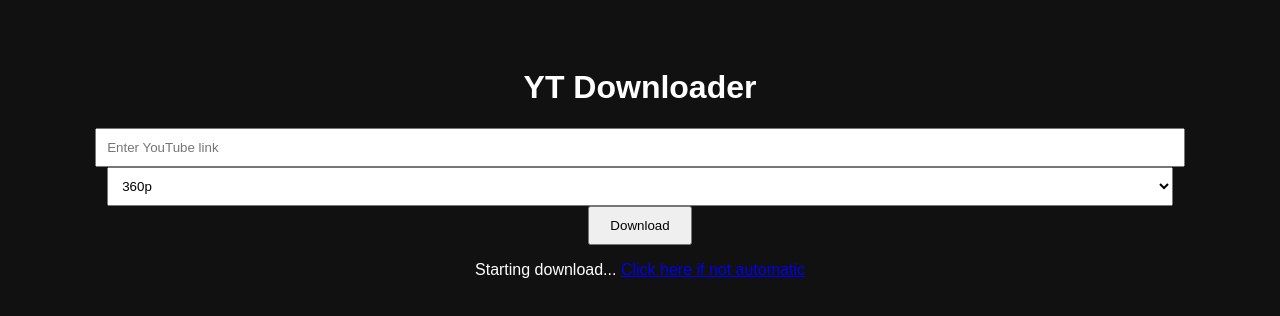
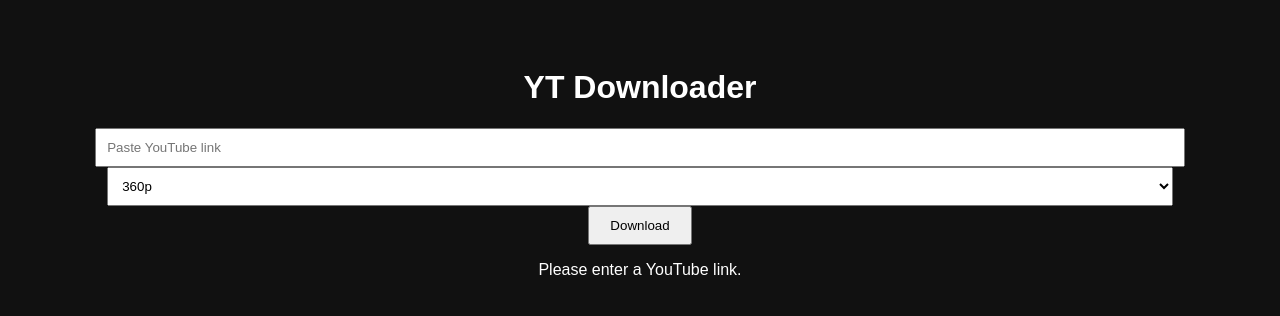
Before and after one commit to reelclick/yt-downloader, a plain HTML site: page index.html in a window 1280 px wide. Both pictures are taken after a click on the button "Download". Drawn offline with Linux system fonts and the light colour scheme.

Commit message:
Update index.html

```diff
--- a/index.html
+++ b/index.html
@@ -1,16 +1,19 @@
 <!DOCTYPE html>
 <html>
 <head>
-  <title>Free YouTube Downloader</title>
+  <title>YT Downloader</title>
 </head>
 <body style="background:#111; color:white; text-align:center; padding:40px; font-family:sans-serif;">
   <h1>YT Downloader</h1>
-  <input id="ytUrl" type="text" placeholder="Enter YouTube link" style="width:90%; padding:10px;"><br>
+
+  <input id="ytUrl" type="text" placeholder="Paste YouTube link" style="width:90%; padding:10px;"><br>
+
   <select id="quality" style="padding:10px; width:90%;">
     <option value="18">360p</option>
     <option value="22">720p</option>
     <option value="137">1080p</option>
   </select><br>
+
   <button onclick="download()" style="padding:10px 20px;">Download</button>
   <p id="msg"></p>
 
@@ -18,7 +21,16 @@
     function download() {
       const url = document.getElementById("ytUrl").value.trim();
       const quality = document.getElementById("quality").value;
-      const api = `/api/download?url=${encodeURIComponent(url)}&quality=${quality}`;
+
+      // ⬇️ Replace with your own Replit backend URL if you remix it
+      const replitAPI = "https://yt-downloader-free.codebypulse.repl.co";
+
+      if (!url) {
+        document.getElementById("msg").innerText = "Please enter a YouTube link.";
+        return;
+      }
+
+      const api = `${replitAPI}/download?url=${encodeURIComponent(url)}&quality=${quality}`;
       document.getElementById("msg").innerHTML = `Starting download... <a href="${api}" target="_blank">Click here if not automatic</a>`;
       window.open(api, "_blank");
     }
```
